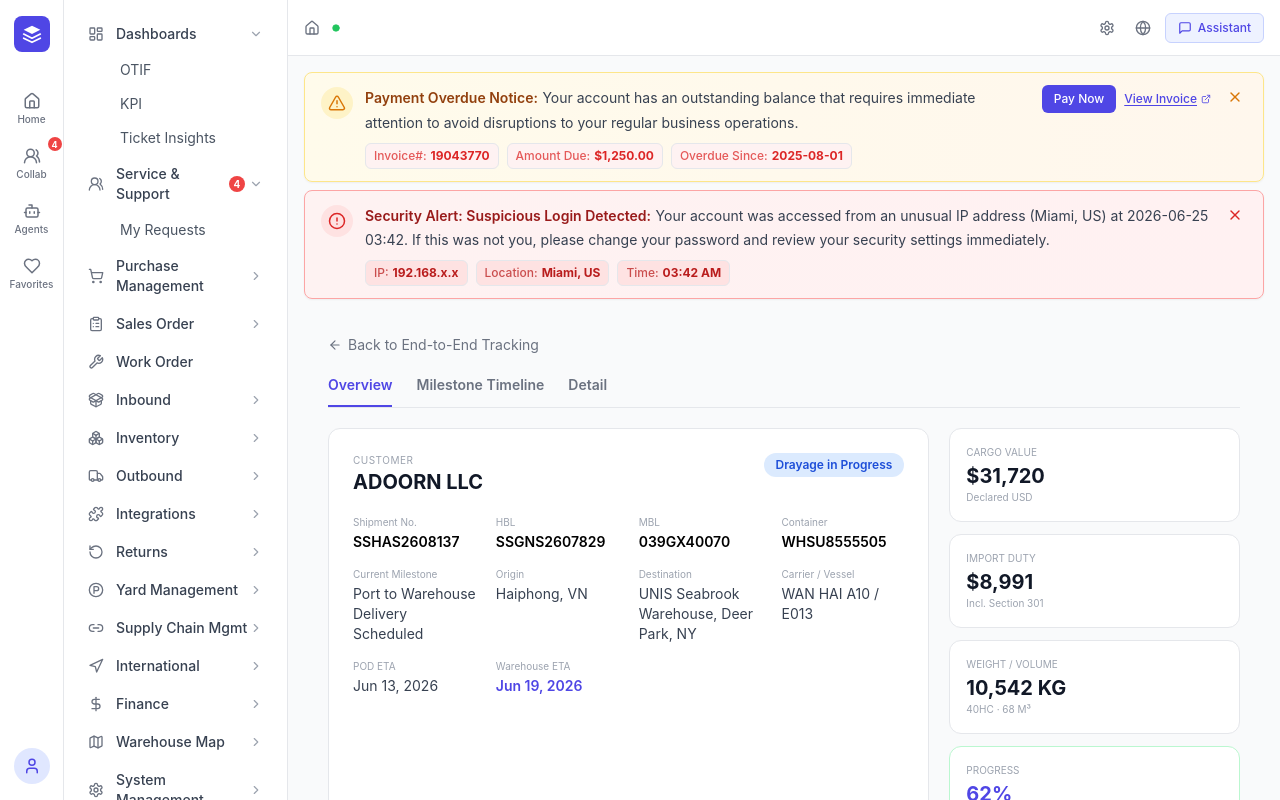
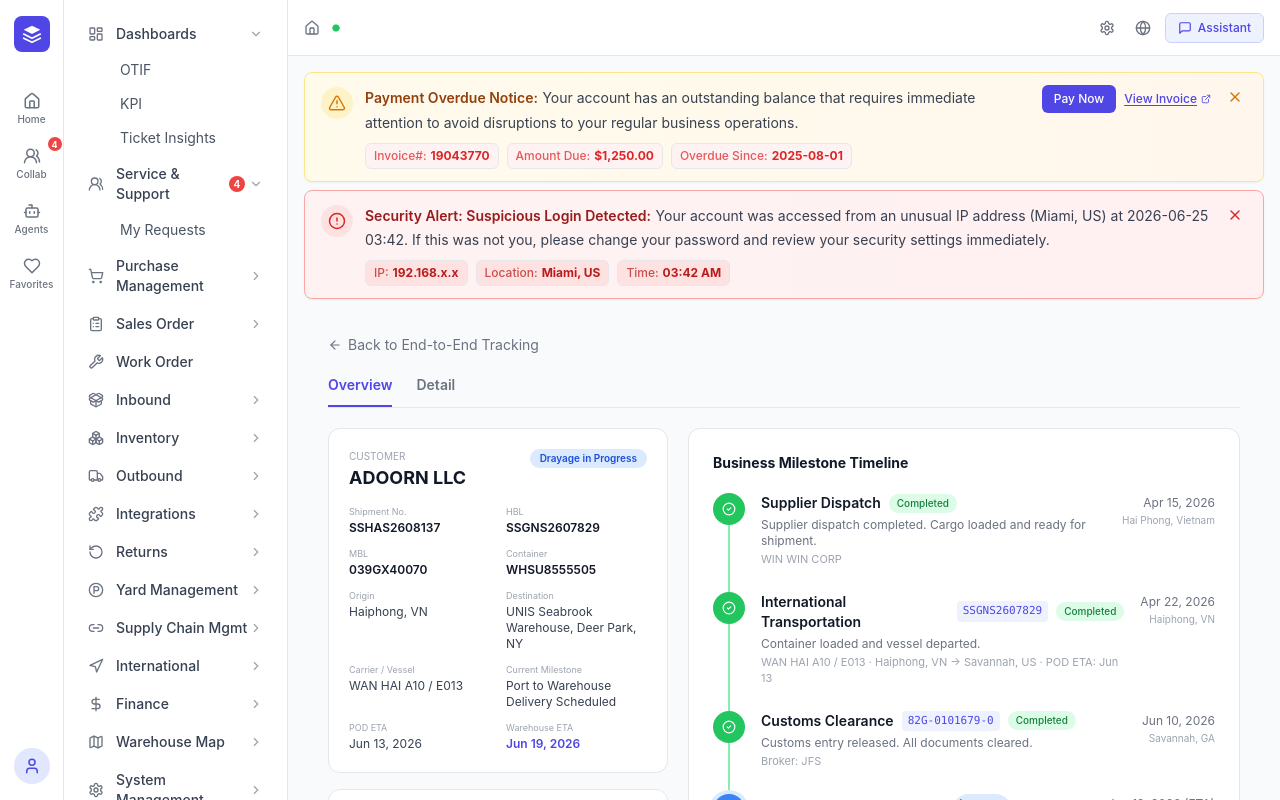
Before and after one commit to WYJade/CP-Announcement-management, a React (Vite) app: page /international/tracking/1 in a window 1280 px wide. Shown: the top 800 px of the page. Built offline with nearby package versions, Linux system fonts and the light colour scheme.

Commit message:
feat: merge Overview+Timeline into one tab with left-right layout

```diff
--- a/src/components/International/IntlTrackingDetail.tsx
+++ b/src/components/International/IntlTrackingDetail.tsx
@@ -28,7 +28,7 @@ const D = {
 }
 
 const TABS = ['Containers & Drayage', 'Items SKUs', 'Customs', 'Documents']
-const MAIN_TABS = ['Overview', 'Milestone Timeline', 'Detail']
+const MAIN_TABS = ['Overview', 'Detail']
 function stageBg(s: string) { return s === 'done' ? 'bg-green-500' : s === 'active' ? 'bg-blue-500 ring-4 ring-blue-100' : 'bg-gray-200' }
 function stageIcon(s: string) { return s === 'done' ? <CheckCircle2 size={14} className="text-white" /> : s === 'active' ? <Truck size={14} className="text-white" /> : <Circle size={12} className="text-gray-400" /> }
 
@@ -49,39 +49,38 @@ export default function IntlTrackingDetail() {
         ))}
       </div>
 
-      {/* ═══ Tab 1: Overview ═══ */}
+      {/* ═══ Tab 1: Overview (left: summary+stats, right: timeline) ═══ */}
       {activeTab === 'Overview' && (
-        <div className="grid grid-cols-3 gap-5">
-          <div className="col-span-2 bg-white border border-gray-200 rounded-xl p-6">
-            <div className="flex items-start justify-between mb-4">
-              <div><p className="text-[10px] text-gray-400 uppercase tracking-wider">Customer</p><h1 className="text-xl font-bold text-gray-900">{D.customer}</h1></div>
-              <span className="px-3 py-1 text-xs font-semibold bg-blue-100 text-blue-700 rounded-full">{D.status}</span>
+        <div className="flex gap-5">
+          {/* Left: Summary + Stats */}
+          <div className="w-[340px] shrink-0 space-y-4">
+            <div className="bg-white border border-gray-200 rounded-xl p-5">
+              <div className="flex items-start justify-between mb-3">
+                <div><p className="text-[10px] text-gray-400 uppercase">Customer</p><h2 className="text-lg font-bold text-gray-900">{D.customer}</h2></div>
+                <span className="px-2.5 py-0.5 text-[10px] font-semibold bg-blue-100 text-blue-700 rounded-full">{D.status}</span>
               </div>
-            <div className="grid grid-cols-4 gap-x-5 gap-y-3 text-sm">
-              <div><p className="text-[10px] text-gray-400">Shipment No.</p><p className="font-semibold">{D.shipmentNo}</p></div>
-              <div><p className="text-[10px] text-gray-400">HBL</p><p className="font-semibold">{D.hbl}</p></div>
-              <div><p className="text-[10px] text-gray-400">MBL</p><p className="font-semibold">{D.mbl}</p></div>
-              <div><p className="text-[10px] text-gray-400">Container</p><p className="font-semibold">{D.container}</p></div>
-              <div><p className="text-[10px] text-gray-400">Current Milestone</p><p className="text-gray-700">{D.milestone}</p></div>
-              <div><p className="text-[10px] text-gray-400">Origin</p><p className="text-gray-700">{D.origin}</p></div>
-              <div><p className="text-[10px] text-gray-400">Destination</p><p className="text-gray-700">{D.destination}</p></div>
-              <div><p className="text-[10px] text-gray-400">Carrier / Vessel</p><p className="text-gray-700">{D.vessel}</p></div>
-              <div><p className="text-[10px] text-gray-400">POD ETA</p><p className="text-gray-700">{D.podEta}</p></div>
-              <div><p className="text-[10px] text-gray-400">Warehouse ETA</p><p className="font-semibold text-primary-600">{D.whEta}</p></div>
+              <div className="grid grid-cols-2 gap-x-4 gap-y-2.5 text-xs">
+                <div><p className="text-[9px] text-gray-400">Shipment No.</p><p className="font-semibold text-gray-900">{D.shipmentNo}</p></div>
+                <div><p className="text-[9px] text-gray-400">HBL</p><p className="font-semibold text-gray-900">{D.hbl}</p></div>
+                <div><p className="text-[9px] text-gray-400">MBL</p><p className="font-semibold text-gray-900">{D.mbl}</p></div>
+                <div><p className="text-[9px] text-gray-400">Container</p><p className="font-semibold text-gray-900">{D.container}</p></div>
+                <div><p className="text-[9px] text-gray-400">Origin</p><p className="text-gray-700">{D.origin}</p></div>
+                <div><p className="text-[9px] text-gray-400">Destination</p><p className="text-gray-700">{D.destination}</p></div>
+                <div><p className="text-[9px] text-gray-400">Carrier / Vessel</p><p className="text-gray-700">{D.vessel}</p></div>
+                <div><p className="text-[9px] text-gray-400">Current Milestone</p><p className="text-gray-700">{D.milestone}</p></div>
+                <div><p className="text-[9px] text-gray-400">POD ETA</p><p className="text-gray-700">{D.podEta}</p></div>
+                <div><p className="text-[9px] text-gray-400">Warehouse ETA</p><p className="font-semibold text-primary-600">{D.whEta}</p></div>
               </div>
             </div>
-          <div className="space-y-3">
-            <div className="bg-white border border-gray-200 rounded-xl p-4"><p className="text-[10px] text-gray-400 uppercase">Cargo Value</p><p className="text-xl font-bold text-gray-900 mt-0.5">$31,720</p><p className="text-[10px] text-gray-400">Declared USD</p></div>
-            <div className="bg-white border border-gray-200 rounded-xl p-4"><p className="text-[10px] text-gray-400 uppercase">Import Duty</p><p className="text-xl font-bold text-gray-900 mt-0.5">$8,991</p><p className="text-[10px] text-gray-400">Incl. Section 301</p></div>
-            <div className="bg-white border border-gray-200 rounded-xl p-4"><p className="text-[10px] text-gray-400 uppercase">Weight / Volume</p><p className="text-xl font-bold text-gray-900 mt-0.5">{D.totalWeight}</p><p className="text-[10px] text-gray-400">40HC &middot; {D.volume}</p></div>
-            <div className="bg-white border border-green-200 rounded-xl p-4"><p className="text-[10px] text-gray-400 uppercase">Progress</p><p className="text-xl font-bold text-primary-600 mt-0.5">{D.progress}%</p><div className="h-1.5 bg-gray-100 rounded-full mt-1.5"><div className="h-full bg-green-500 rounded-full" style={{width:`${D.progress}%`}} /></div><p className="text-[10px] text-gray-400 mt-1.5">Drayage &middot; ETA {D.whEta} Seabrook</p></div>
+            {/* Stats */}
+            <div className="bg-white border border-gray-200 rounded-xl p-4"><p className="text-[9px] text-gray-400 uppercase">Cargo Value</p><p className="text-lg font-bold text-gray-900">$31,720</p><p className="text-[9px] text-gray-400">Declared USD</p></div>
+            <div className="bg-white border border-gray-200 rounded-xl p-4"><p className="text-[9px] text-gray-400 uppercase">Import Duty</p><p className="text-lg font-bold text-gray-900">$8,991</p><p className="text-[9px] text-gray-400">Incl. Section 301</p></div>
+            <div className="bg-white border border-gray-200 rounded-xl p-4"><p className="text-[9px] text-gray-400 uppercase">Weight / Volume</p><p className="text-lg font-bold text-gray-900">{D.totalWeight}</p><p className="text-[9px] text-gray-400">40HC &middot; {D.volume}</p></div>
+            <div className="bg-white border border-green-200 rounded-xl p-4"><p className="text-[9px] text-gray-400 uppercase">Progress</p><p className="text-lg font-bold text-primary-600">{D.progress}%</p><div className="h-1.5 bg-gray-100 rounded-full mt-1"><div className="h-full bg-green-500 rounded-full" style={{width:`${D.progress}%`}} /></div><p className="text-[9px] text-gray-400 mt-1">Drayage &middot; ETA {D.whEta} Seabrook</p></div>
           </div>
-        </div>
-      )}
 
-      {/* ═══ Tab 2: Milestone Timeline ═══ */}
-      {activeTab === 'Milestone Timeline' && (
-        <div className="bg-white border border-gray-200 rounded-xl p-6">
+          {/* Right: Business Milestone Timeline */}
+          <div className="flex-1 bg-white border border-gray-200 rounded-xl p-6">
             <h3 className="text-sm font-bold text-gray-900 mb-5">Business Milestone Timeline</h3>
             {[
               { stage: 'Supplier Dispatch', id: '', status: 'done', date: 'Apr 15, 2026', location: 'Hai Phong, Vietnam', desc: 'Supplier dispatch completed. Cargo loaded and ready for shipment.', sub: 'WIN WIN CORP' },
@@ -111,6 +110,7 @@ export default function IntlTrackingDetail() {
               </div>
             ))}
           </div>
+        </div>
       )}
 
       {/* ═══ Tab 3: Detail (with sub-tabs) ═══ */}
```
Lines whose indentation alone changed are shown as unchanged.
